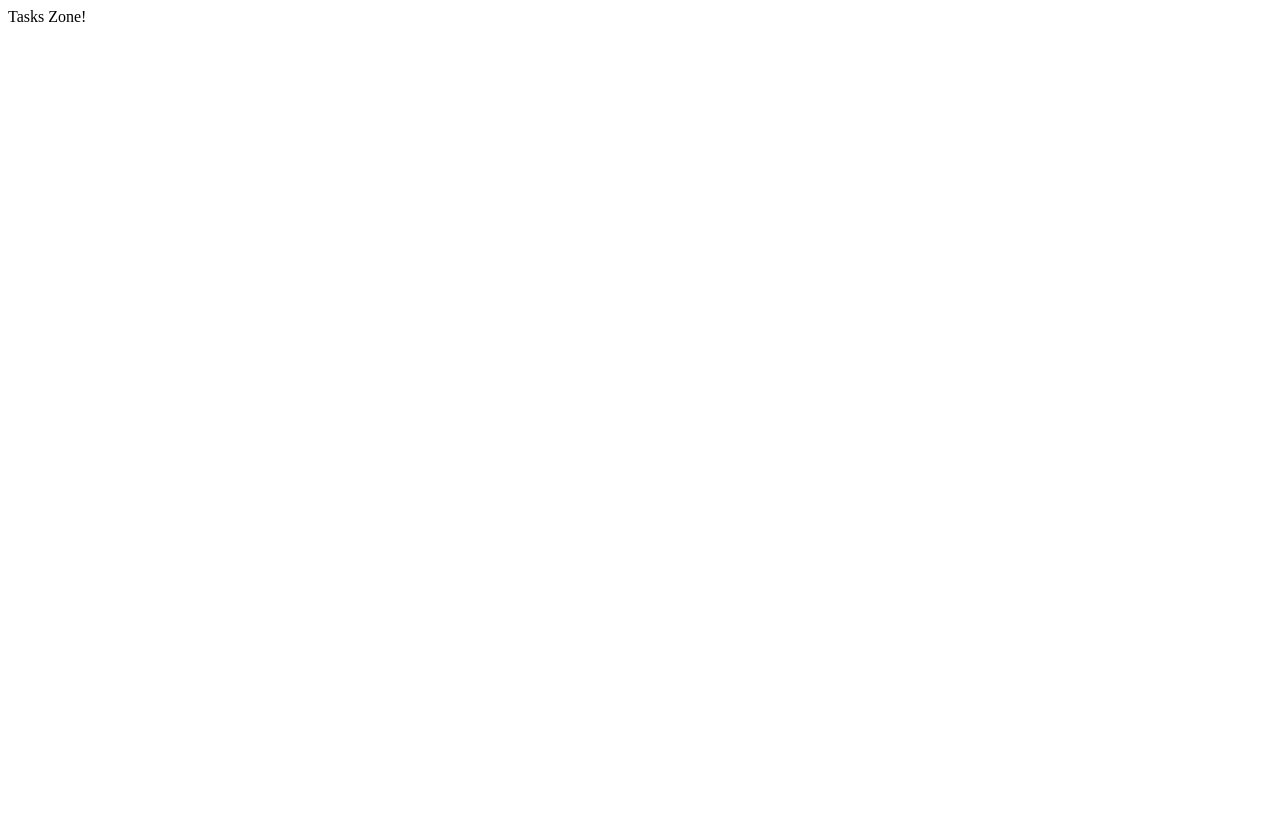
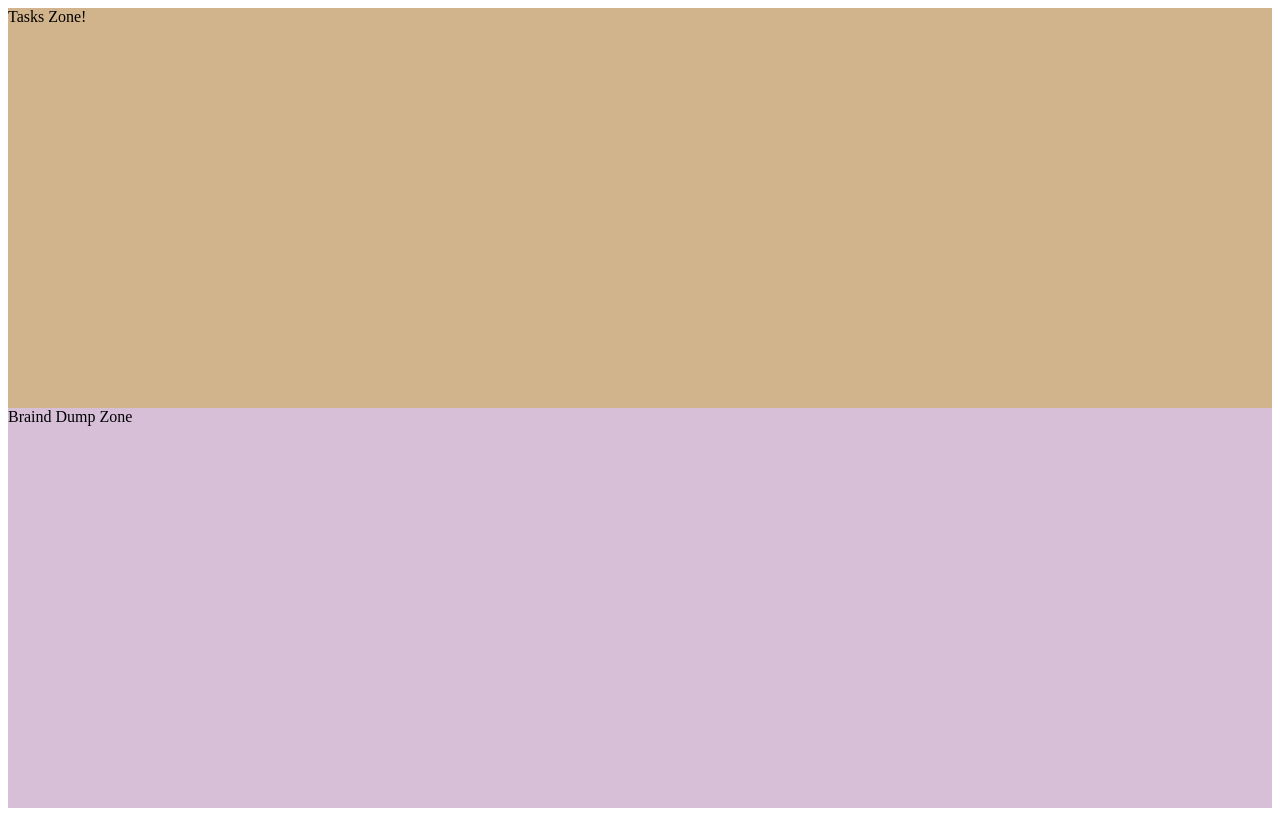
Before and after one commit to merosenlund/mvp-decomposer, a React app: page / in a window 1280 px wide. Before the commit the page ends 800 px from the top, so only its background shows below. Built offline with nearby package versions, Linux system fonts and the light colour scheme.

Commit message:
Draft.js set up and initial styling complete

```diff
--- a/package.json
+++ b/package.json
@@ -26,6 +26,8 @@
     "babel-preset-react": "^6.24.1",
     "css-loader": "^6.5.1",
     "html-webpack-plugin": "^5.5.0",
+    "less": "^4.1.2",
+    "less-loader": "^10.2.0",
     "style-loader": "^3.3.1",
     "webpack": "^5.64.4",
     "webpack-cli": "^4.9.1",
--- a/src/components/BrainDump.js
+++ b/src/components/BrainDump.js
@@ -17,7 +17,8 @@ const BrainDump = () => {
   }
 
   return (
-    <div onKeyUp={onEnter}>
+    <div onKeyUp={onEnter} className="brainDump">
+      <div>Braind Dump Zone</div>
       <Editor editorState={editorState} onChange={setEditorState}/>
     </div>
   );
--- a/src/components/Tasks.js
+++ b/src/components/Tasks.js
@@ -3,7 +3,7 @@ import React from 'react';
 
 const Tasks = () => {
   return (
-    <div>Tasks Zone!</div>
+    <div className="tasks">Tasks Zone!</div>
   )
 }
 
--- a/src/index.js
+++ b/src/index.js
@@ -1,5 +1,6 @@
 import ReactDOM from 'react-dom';
 import React from 'react';
+import './styles/Globals.css';
 import Tasks from './components/Tasks.js';
 import BrainDump from './components/BrainDump.js';
 
--- /dev/null
+++ b/src/styles/Globals.css
@@ -0,0 +1,25 @@
+.tasks {
+  background-color: tan;
+  height: 50vh;
+}
+
+.brainDump {
+  background-color: thistle;
+  height: 50vh;
+}
+
+#app {
+  background-color: peru;
+  display: flex;
+  flex-direction: column;
+}
+
+div.DraftEditor-root {
+  height: 100%;
+  overflow: auto;
+}
+
+div.DraftEditor-editorContainer,
+div.public-DraftEditor-content {
+  height: 100%;
+}
--- a/webpack.config.js
+++ b/webpack.config.js
@@ -19,5 +19,13 @@ module.exports = {
     use: ["style-loader", "css-loader"]
     }
   ]},
-  plugins: [htmlPlugin]
+  plugins: [htmlPlugin],
+  {
+    test: /\.css$/,
+    use: [
+        { loader: 'style-loader' },
+        { loader: 'css-loader' },
+        { loader: 'less-loader' }
+    ]
+  }
 };
```
Also changed, not shown: src/index.html (indentation only), 1 other file.
